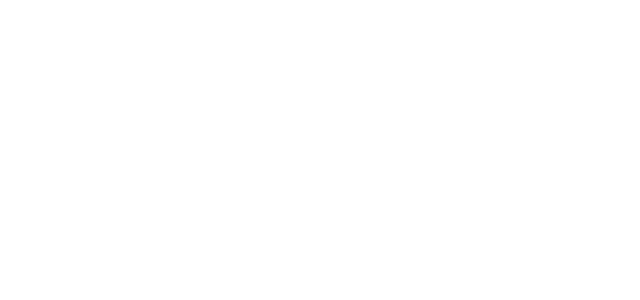
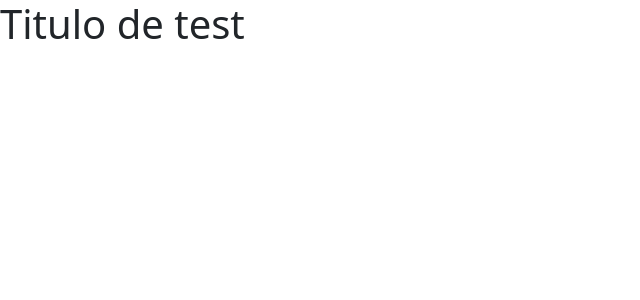
Before and after one commit to JefferCardenas-74/Frontend_tuMenu, a Vue app: page / in a window 1280 px wide. Shown: the top 300 px of the page, without its empty margins (0-640 px from the left). Built offline with nearby package versions, Linux system fonts and the light colour scheme.

Commit message:
commit test

```diff
--- a/src/App.vue
+++ b/src/App.vue
@@ -1,4 +1,6 @@
 <template>
+
+<h1>Titulo de test</h1>
 
 </template>
 
```
